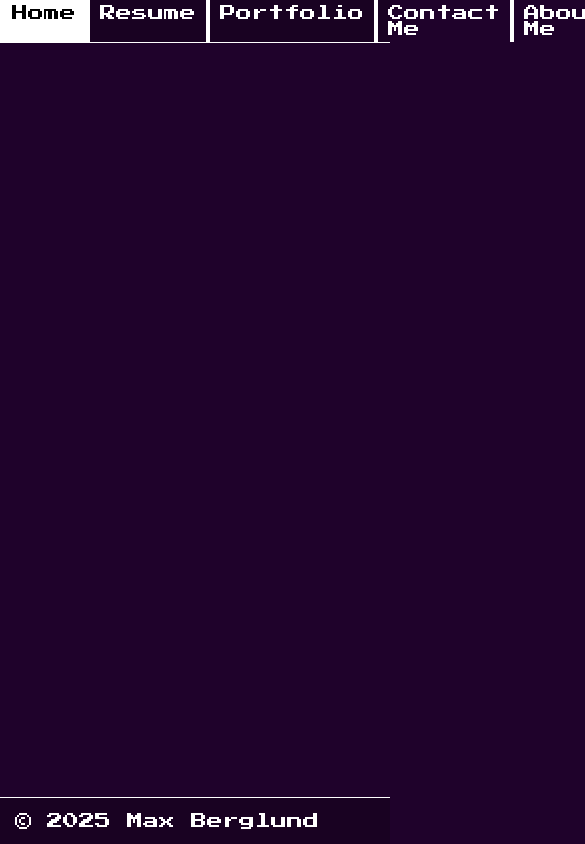
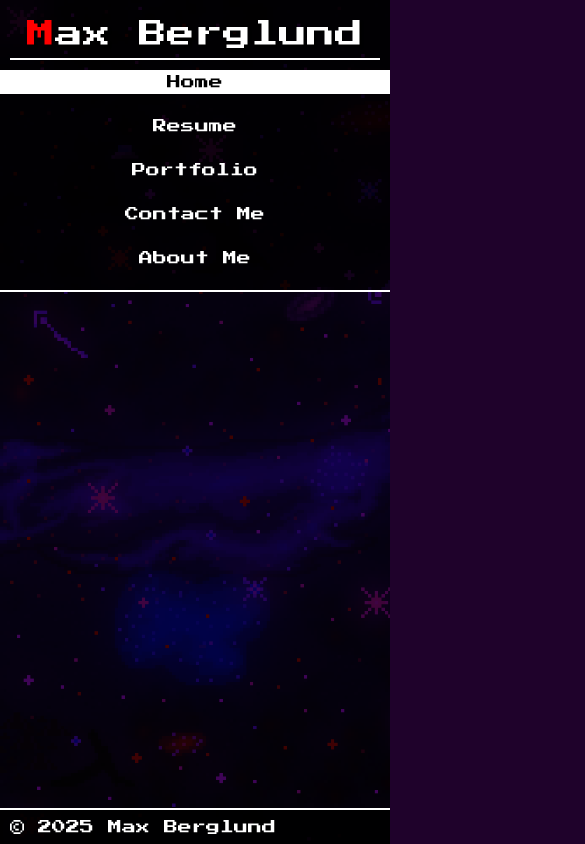
Before and after one commit to maxberglund2/CV-portal, a plain HTML site: page index.html in a window 390 px wide. Shown: the top 844 px of the page, 585 px wide, since content can reach past the window. Drawn offline with Linux system fonts and the light colour scheme.

Commit message:
update 0.1

```diff
--- a/css/global.css
+++ b/css/global.css
@@ -6,23 +6,40 @@ body {
     justify-content: space-between;
     height: 100vh;
     color: white;
+    font-family: "Press Start 2P", cursive;
     background-color: rgb(31, 2, 43);
-    font-family: "Press Start 2P", cursive !important;
-    margin: 0;
-    padding: 0;
+    background-image: url("../images/bg.jpg");
+    background-size: cover;
+    background-blend-mode: overlay;
 }
 
 header {
-    background-color: rgba(0, 0, 0, 0.2);
-    border-bottom: 1px solid white;
+    background-color: rgba(0, 0, 0, 0.7);
+    background-blend-mode: overlay;
+    border-bottom: 2px solid white;
 }
 footer {
-    background-color: rgba(0, 0, 0, 0.2);
+    background-color: rgba(0, 0, 0, 0.9);
+        background-blend-mode: overlay;
     padding: 15px;
-    border-top: 1px solid white;
+    border-top: 2px solid white;
+}
+
+.textLogo {
+    font-size: 2em;
+    margin: 0;
+    padding: 10px;
+    text-align: center;
+    color: white;
+    text-shadow: 2px 2px 2px black;
+}
+
+.easterEgg {
+    color: red;
 }
 
 nav {
+    border-top: 2px solid white;
     display: flex;
     justify-content: space-around;
 }
@@ -38,3 +55,32 @@ nav a:hover,nav a.active {
     background-color: white;
     color: black;
 }
+
+@media (max-width: 768px) {
+    body {
+        font-size: 14px;
+    }
+
+    nav {
+        flex-direction: column;
+        align-items: center;
+    }
+
+    nav a {
+        width: 100%;
+        text-align: center;
+        border-left: none;
+        border-right: none;
+        margin: 10px 0;
+    }
+}
+
+@media (max-width: 480px) {
+    header {
+        padding: 10px;
+    }
+
+    footer {
+        padding: 10px;
+    }
+}
--- a/index.html
+++ b/index.html
@@ -9,6 +9,9 @@
 </head>
 <body>
     <header>
+        <div class="textLogo">
+            <h1><span class="easterEgg">M</span>ax Berglund</h1>
+        </div>
         <nav>
             <a href="index.html" class="active">Home</a>
             <a href="html/resume.html">Resume</a>
```
Also changed, not shown: html/about.html (+3 -0 lines), html/contact.html (+3 -0 lines), html/portfolio.html (+3 -0 lines), html/resume.html (+3 -0 lines), images/bg.jpg (added), scripts/script.js (added).
